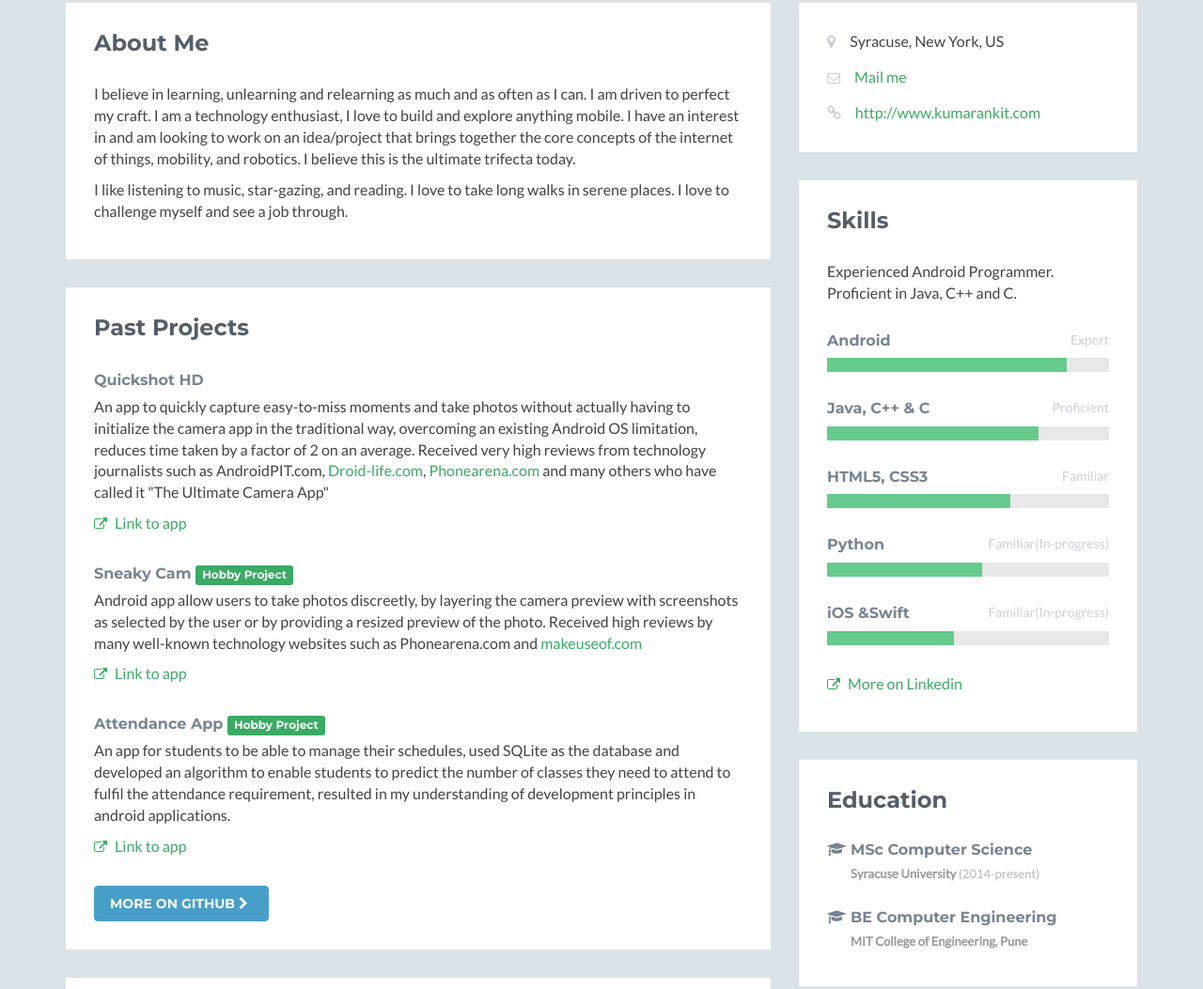
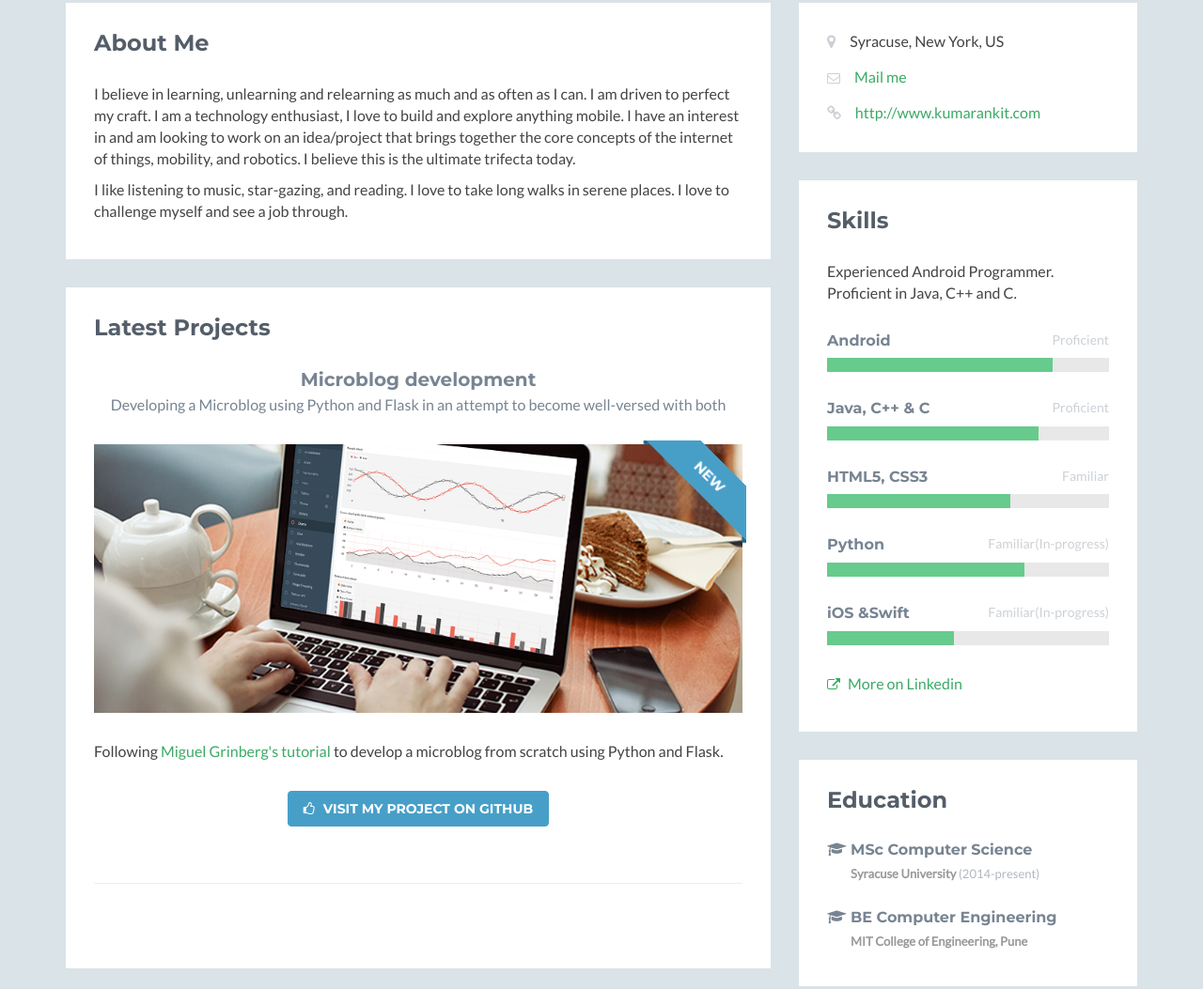
Before and after one commit to ankitrkumar/ankit-portfolio, a plain HTML site: page public/index.html in a window 1280 px wide. Shown: the part 327-1380 px from the top of the page at 94% size. Drawn offline with Linux system fonts and the light colour scheme; no server answers; a script that the page names is missing.

Commit message:
Added Latest project

```diff
--- a/public/index.html
+++ b/public/index.html
@@ -66,16 +66,16 @@
                     </div><!--//section-inner-->
                 </section><!--//section-->
 
-    <!--           <section class="latest section">
+               <section class="latest section">
                     <div class="section-inner">
                         <h2 class="heading">Latest Projects</h2>
                         <div class="content">
 
                             <div class="item featured text-center">
-                                <h3 class="title"><a href="http://themes.3rdwavemedia.com/website-templates/responsive-bootstrap-theme-for-products-velocity/" target="_blank">KickStarter - Velocity</a></h3>
-                                <p class="summary">A responsive Bootstrap template designed for digital products</p>
+                                <h3 class="title"><a href="https://github.com/ankitrkumar/Learning-Python/tree/master/microblog" target="_blank">Microblog development</a></h3>
+                                <p class="summary">Developing a Microblog using Python and Flask in an attempt to become well-versed with both</p>
                                 <div class="featured-image">
-                                    <a href="http://themes.3rdwavemedia.com/website-templates/responsive-bootstrap-theme-for-products-velocity/" target="_blank">
+                                    <a href="https://github.com/ankitrkumar/Learning-Python/tree/master/microblog" target="_blank">
                                     <img class="img-responsive project-image" src="assets/images/projects/project-featured.png" alt="project name" />
                                     </a>
                                     <div class="ribbon">
@@ -84,14 +84,14 @@
                                     </div>
 
                                 <div class="desc text-left">
-                                    <p>You can promote your main project here. Suspendisse in tellus dolor. Vivamus a tortor eu turpis pharetra consequat quis non metus. Aliquam aliquam, orci eu suscipit pellentesque, mauris dui tincidunt enim, eget iaculis ante dolor non turpis.</p>
-                                    <p>Ut enim ad minima veniam, quis nostrum exercitationem ullam corporis suscipit laboriosam, nisi ut aliquid ex ea commodi consequatur. At vero eos et accusamus et iusto odio dignissimos ducimus.</p>
+                                    <p>Following <a href="http://blog.miguelgrinberg.com/post/the-flask-mega-tutorial-part-i-hello-world">Miguel Grinberg's tutorial</a>  to develop a microblog from scratch using Python and Flask.</p>
+
                                 </div><!--//desc-->
-    <!--                            <a class="btn btn-cta-secondary" href="http://themes.3rdwavemedia.com/website-templates/responsive-bootstrap-theme-for-products-velocity/"
-                                target="_blank"><i class="fa fa-thumbs-o-up"></i> Back my project</a>
+                                <a class="btn btn-cta-secondary" href="https://github.com/ankitrkumar/Learning-Python/tree/master/microblog"
+                                target="_blank"><i class="fa fa-thumbs-o-up"></i> Visit my project on github</a>
                             </div><!--//item-->
-    <!--                        <hr class="divider" />
-                            <div class="item row">
+                            <hr class="divider" />
+        <!--                    <div class="item row">
                                 <a class="col-md-4 col-sm-4 col-xs-12" href="http://themes.3rdwavemedia.com/website-templates/responsive-bootstrap-theme-mobile-apps-atom/" target="_blank">
                                 <img class="img-responsive project-image" src="assets/images/projects/project-5.png" alt="project name" />
                                 </a>
@@ -100,9 +100,9 @@
                                     <p>You can put one of your secondary projects here. Suspendisse in tellus dolor. Vivamus a tortor eu turpis pharetra consequat quis non metus. Aliquam aliquam, orci eu suscipit pellentesque, mauris dui tincidunt enim, eget iaculis ante dolor non turpis.</p>
                                     <p><a class="more-link" href="http://themes.3rdwavemedia.com/website-templates/responsive-bootstrap-theme-mobile-apps-atom/" target="_blank"><i class="fa fa-external-link"></i> Find out more</a></p>
                                 </div><!--//desc-->
-    <!--                        </div><!--//item-->
+        <!--                    </div><!--//item-->
 
-    <!--                        <div class="item row">
+        <!--                    <div class="item row">
                                 <a class="col-md-4 col-sm-4 col-xs-12" href="http://themes.3rdwavemedia.com/website-templates/responsive-bootstrap-theme-web-development-agencies-devstudio/" target="_blank">
                                 <img class="img-responsive project-image" src="assets/images/projects/project-4.png" alt="project name" />
                                 </a>
@@ -122,7 +122,7 @@
                                     <p>You can put one of your secondary projects here. Suspendisse in tellus dolor. Vivamus a tortor eu turpis pharetra consequat quis non metus. Aliquam aliquam, orci eu suscipit pellentesque, mauris dui tincidunt enim, eget iaculis ante dolor non turpis.</p>
                                     <p><a class="more-link" href="http://themes.3rdwavemedia.com/website-templates/responsive-bootstrap-theme-for-startups-tempo/" target="_blank"><i class="fa fa-external-link"></i> Find out more</a></p>
                                 </div><!--//desc-->
-            <!--                </div><!--//item-->
+        <!--                    </div><!--//item-->
         <!--                    <div class="item row">
                                 <a class="col-md-4 col-sm-4 col-xs-12" href="http://themes.3rdwavemedia.com/website-templates/responsive-bootstrap-theme-for-mobile-apps-delta/" target="_blank">
                                 <img class="img-responsive project-image" src="assets/images/projects/project-2.png" alt="project name" />
@@ -134,16 +134,16 @@
                                 </div><!--//desc-->
         <!--                    </div><!--//item-->
 
-        <!--                </div><!--//content-->
-        <!--            </div><!--//section-inner-->
-        <!--        </section><!--//section-->
+                        </div><!--//content-->
+                    </div><!--//section-inner-->
+                </section><!--//section-->
 
                 <section class="projects section">
                     <div class="section-inner">
                         <h2 class="heading">Past Projects</h2>
                         <div class="content">
                             <div class="item">
-                                <h3 class="title"><a href="https://play.google.com/store/apps/details?id=an.droid.kit.spyshot">Quickshot HD</a></h3>
+                                <h3 class="title"><a href="https://play.google.com/store/apps/details?id=an.droid.kit.spyshot">Quickshot HD  </a><span class="label label-theme">Hobby Project</span></h3>
                                 <p class="summary">An app to quickly capture easy-to-miss moments and take photos without actually having to initialize the camera app in the traditional way, overcoming an existing Android OS limitation, reduces time taken by a factor of 2 on an average. Received very high reviews from technology journalists such as AndroidPIT.com, <a href="http://www.droid-life.com/2012/11/20/quickshot-hd-camera-for-android-perfect-tool-for-the-spy-in-each-of-us/">Droid-life.com</a>, <a href="http://www.phonearena.com/news/QuickShot-HD-lets-you-take-one-tap-photos-on-your-Android-handset-without-the-camera-app_id36931">Phonearena.com</a>  and many others who have called it "The Ultimate Camera App"</p>
                                 <p><a class="more-link" href="https://play.google.com/store/apps/developer?id=AN.droid.KIT" target="_blank"><i class="fa fa-external-link"></i> Link to app</a></p>
                             </div><!--//item-->
@@ -204,9 +204,9 @@
                             <div class="skillset">
 
                                 <div class="item">
-                                    <h3 class="level-title">Android<span class="level-label" data-toggle="tooltip" data-placement="left" data-animation="true" title="Started as a hobby. worked for 3+ years on different android APIs">Expert</span></h3>
+                                    <h3 class="level-title">Android<span class="level-label" data-toggle="tooltip" data-placement="left" data-animation="true" title="Started as a hobby. worked for 3+ years on different android APIs">Proficient</span></h3>
                                     <div class="level-bar">
-                                        <div class="level-bar-inner" data-level="85%">
+                                        <div class="level-bar-inner" data-level="80%">
                                         </div>
                                     </div><!--//level-bar-->
                                 </div><!--//item-->
@@ -230,7 +230,7 @@
                                 <div class="item">
                                     <h3 class="level-title">Python<span class="level-label">Familiar(In-progress)</span></h3>
                                     <div class="level-bar">
-                                        <div class="level-bar-inner" data-level="55%">
+                                        <div class="level-bar-inner" data-level="70%">
                                         </div>
                                     </div><!--//level-bar-->
                                 </div><!--//item-->
@@ -300,8 +300,8 @@
                                 <p>Exploring cloud services for android from the <a href="http://projects.spring.io/spring-android/">Spring</a> frameworks perspective. </p>
                         </div><!--//item-->
                         <div class="item">
-                                <h3 class="title"><i class="fa fa-check"></i> Python and Vim</h3>
-                                <p>Exploring frameworks within Python and trying to shift to vim. </p>
+                                <h3 class="title"><i class="fa fa-check"></i> Python and Flask</h3>
+                                <p>Working with flask microframework to develop a substantially featured microblogging website.</p>
                         </div><!--//item-->
                     </div><!--//section-inner-->
                 </aside><!--//section-->
```
